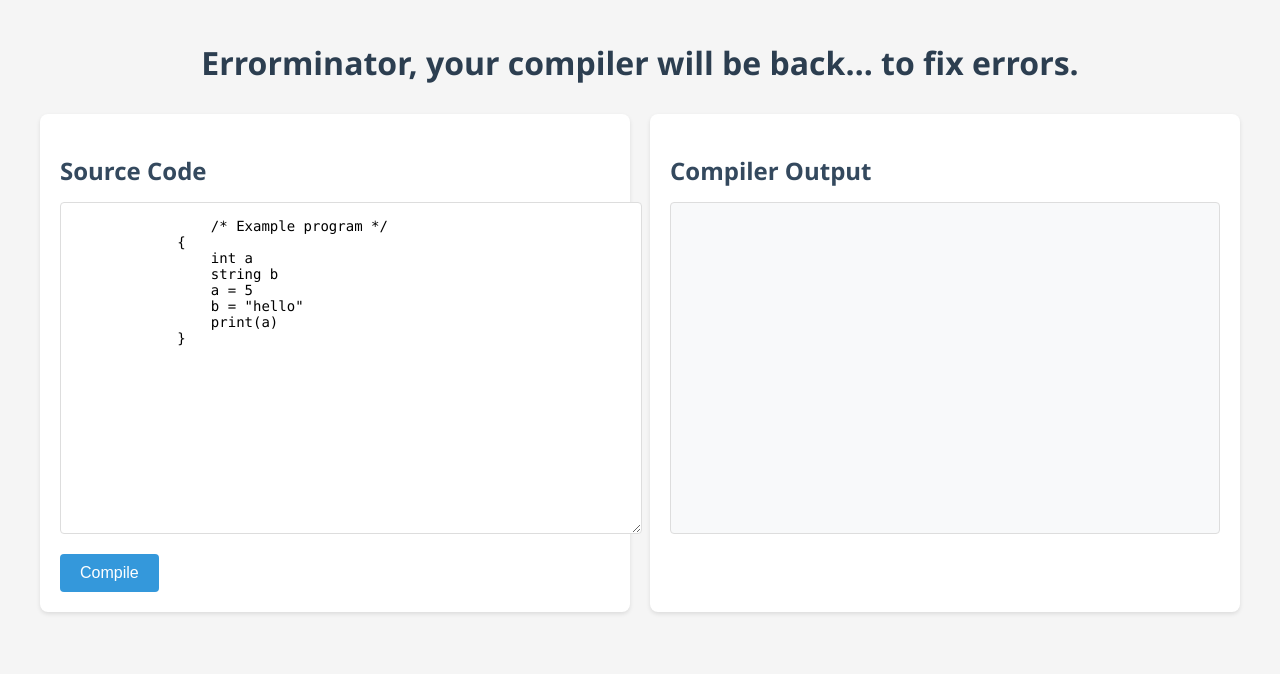
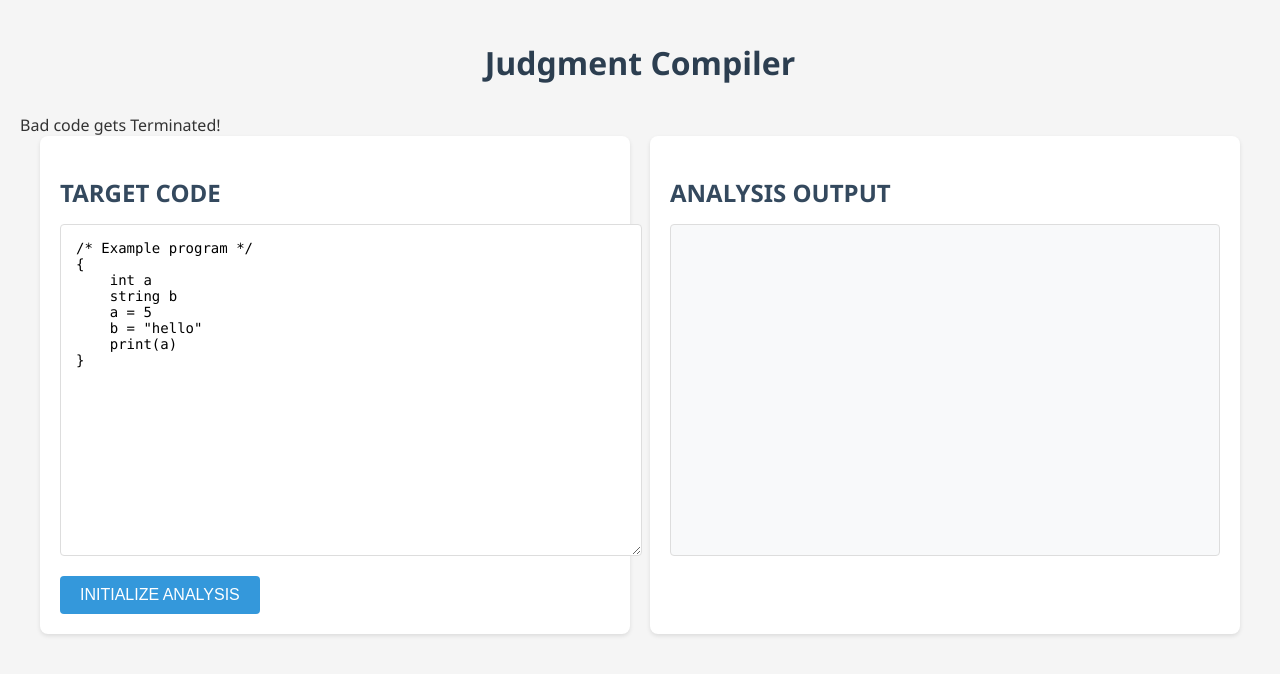
Before and after one commit to ishejajunior/Compiler_2025, a plain HTML site: page index.html in a window 1280 px wide. Drawn offline with Linux system fonts and the light colour scheme.

Commit message:
Update index.html

```diff
--- a/index.html
+++ b/index.html
@@ -3,31 +3,33 @@
 <head>
     <meta charset="UTF-8">
     <meta name="viewport" content="width=device-width, initial-scale=1.0">
-    <title>Errorminator</title>
+    <title>Judgment Compiler</title>
     <link rel="stylesheet" href="index.css">
+    <link href="https://fonts.googleapis.com/css2?family=Share+Tech+Mono&family=Orbitron:wght@400;700&display=swap" rel="stylesheet">
 </head>
 <body>
-    <h1>Errorminator, your compiler will be back… to fix errors.</h1>
+    <div class="title-container">
+        <h1>Judgment Compiler</h1>
+        <div class="subtitle">Bad code gets Terminated!</div>
+    </div>
     <div class="container">
         <div class="column">
-            <h2>Source Code</h2>
-            <textarea id="sourceCode" placeholder="Enter your source code here...">
-                /* Example program */
+            <h2>TARGET CODE</h2>
+            <textarea id="sourceCode" placeholder="ENTER CODE FOR ANALYSIS...">/* Example program */
 {
     int a
     string b
     a = 5
     b = "hello"
     print(a)
-            }
-            </textarea>
-            <button onclick="compile()">Compile</button>
+}</textarea>
+            <button onclick="compile()">INITIALIZE ANALYSIS</button>
         </div>
         <div class="column">
-
-            <h2>Compiler Output</h2>
+            <h2>ANALYSIS OUTPUT</h2>
             <div id="output" class="output"></div>
         </div>
     </div>
     <script src="dist/lexer.js"></script>
 </body>
+</html>
```
Lines whose indentation alone changed are shown as unchanged.
